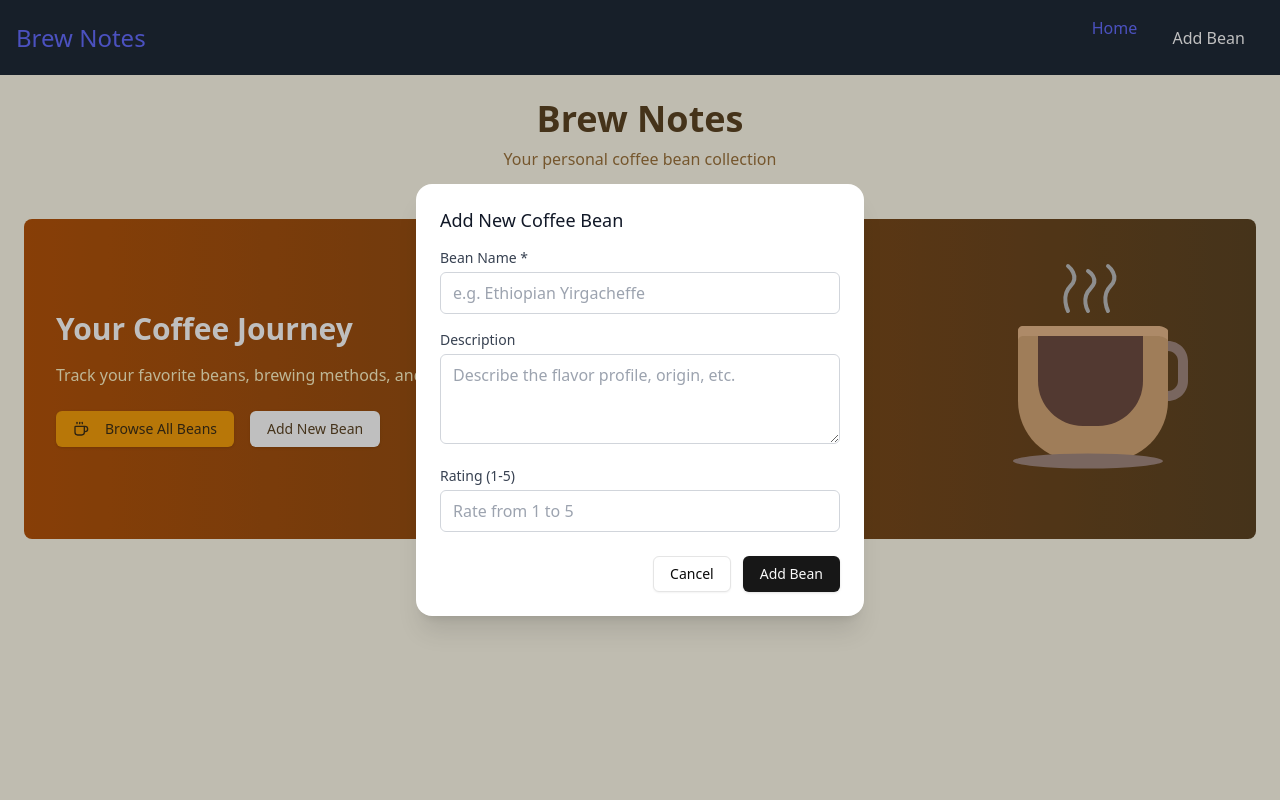
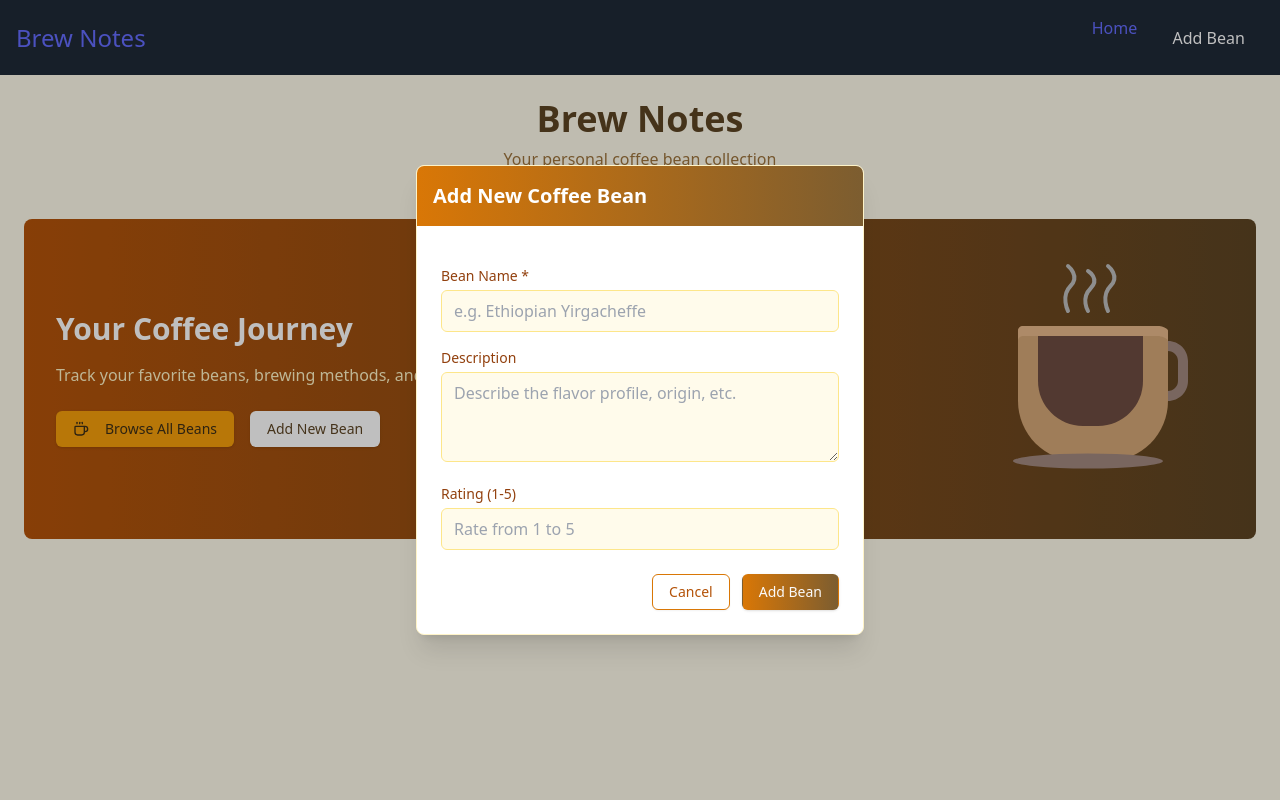
Before and after one commit to ulyanapolonskaya/brewnotes-aws-fe, a React (Vite) app: page / in a window 1280 px wide. Both pictures are taken after a click on the button "Add Bean". Shown: the top 800 px of the page. Built offline with nearby package versions, Linux system fonts and the light colour scheme.

Commit message:
updated theme for the modal

```diff
--- a/src/components/AddBeanModal.tsx
+++ b/src/components/AddBeanModal.tsx
@@ -54,6 +54,7 @@ const AddBeanModal: React.FC<AddBeanModalProps> = ({ isOpen, onClose, onBeanAdde
 
   return (
     <Modal isOpen={isOpen} onClose={onClose} title="Add New Coffee Bean">
+      <div className="p-6">
         {error && (
           <div className="mb-4 p-3 bg-red-100 text-red-700 rounded-md">
             {error}
@@ -62,7 +63,7 @@ const AddBeanModal: React.FC<AddBeanModalProps> = ({ isOpen, onClose, onBeanAdde
 
         <form onSubmit={handleSubmit}>
         <div className="mb-4">
-          <label htmlFor="name" className="block text-sm font-medium text-gray-700 mb-1">
+          <label htmlFor="name" className="block text-sm font-medium text-amber-800 mb-1">
             Bean Name *
           </label>
           <input
@@ -70,21 +71,21 @@ const AddBeanModal: React.FC<AddBeanModalProps> = ({ isOpen, onClose, onBeanAdde
             id="name"
             value={name}
             onChange={(e) => setName(e.target.value)}
-            className="w-full px-3 py-2 border border-gray-300 rounded-md focus:outline-none focus:ring-2 focus:ring-amber-500"
+            className="w-full px-3 py-2 border border-amber-200 rounded-md focus:outline-none focus:ring-2 focus:ring-amber-500 bg-amber-50"
             placeholder="e.g. Ethiopian Yirgacheffe"
             disabled={isSubmitting}
           />
         </div>
 
         <div className="mb-4">
-          <label htmlFor="description" className="block text-sm font-medium text-gray-700 mb-1">
+          <label htmlFor="description" className="block text-sm font-medium text-amber-800 mb-1">
             Description
           </label>
           <textarea
             id="description"
             value={description}
             onChange={(e) => setDescription(e.target.value)}
-            className="w-full px-3 py-2 border border-gray-300 rounded-md focus:outline-none focus:ring-2 focus:ring-amber-500"
+            className="w-full px-3 py-2 border border-amber-200 rounded-md focus:outline-none focus:ring-2 focus:ring-amber-500 bg-amber-50"
             placeholder="Describe the flavor profile, origin, etc."
             rows={3}
             disabled={isSubmitting}
@@ -92,7 +93,7 @@ const AddBeanModal: React.FC<AddBeanModalProps> = ({ isOpen, onClose, onBeanAdde
         </div>
 
         <div className="mb-6">
-          <label htmlFor="rating" className="block text-sm font-medium text-gray-700 mb-1">
+          <label htmlFor="rating" className="block text-sm font-medium text-amber-800 mb-1">
             Rating (1-5)
           </label>
           <input
@@ -108,7 +109,7 @@ const AddBeanModal: React.FC<AddBeanModalProps> = ({ isOpen, onClose, onBeanAdde
             min="1"
             max="5"
             step="0.1"
-            className="w-full px-3 py-2 border border-gray-300 rounded-md focus:outline-none focus:ring-2 focus:ring-amber-500"
+            className="w-full px-3 py-2 border border-amber-200 rounded-md focus:outline-none focus:ring-2 focus:ring-amber-500 bg-amber-50"
             placeholder="Rate from 1 to 5"
             disabled={isSubmitting}
           />
@@ -120,17 +121,21 @@ const AddBeanModal: React.FC<AddBeanModalProps> = ({ isOpen, onClose, onBeanAdde
             variant="outline"
             onClick={onClose}
             disabled={isSubmitting}
+            className="border-amber-600 text-amber-700 hover:bg-amber-50"
           >
             Cancel
           </Button>
           <Button
             type="submit"
             disabled={isSubmitting}
+            className="bg-gradient-to-r from-amber-600 to-brown-700 hover:from-amber-700 hover:to-brown-800"
           >
             {isSubmitting ? 'Adding...' : 'Add Bean'}
           </Button>
         </div>
       </form>
+    </div>
+
     </Modal>
   );
 };
--- a/src/components/ui/modal.tsx
+++ b/src/components/ui/modal.tsx
@@ -35,10 +35,10 @@ export const Modal: React.FC<ModalProps> = ({ isOpen, onClose, title, children }
               leaveFrom="opacity-100 scale-100"
               leaveTo="opacity-0 scale-95"
             >
-              <Dialog.Panel className="w-full max-w-md transform overflow-hidden rounded-2xl bg-white p-6 text-left align-middle shadow-xl transition-all">
+              <Dialog.Panel className="w-full max-w-md transform overflow-hidden rounded-lg bg-white p-0 text-left align-middle shadow-xl transition-all border border-amber-100">
                 <Dialog.Title
                   as="h3"
-                  className="text-lg font-medium leading-6 text-gray-900"
+                  className="text-xl font-semibold text-white p-4 bg-gradient-to-r from-amber-600 to-brown-700"
                 >
                   {title}
                 </Dialog.Title>
```
Lines whose indentation alone changed are shown as unchanged.
